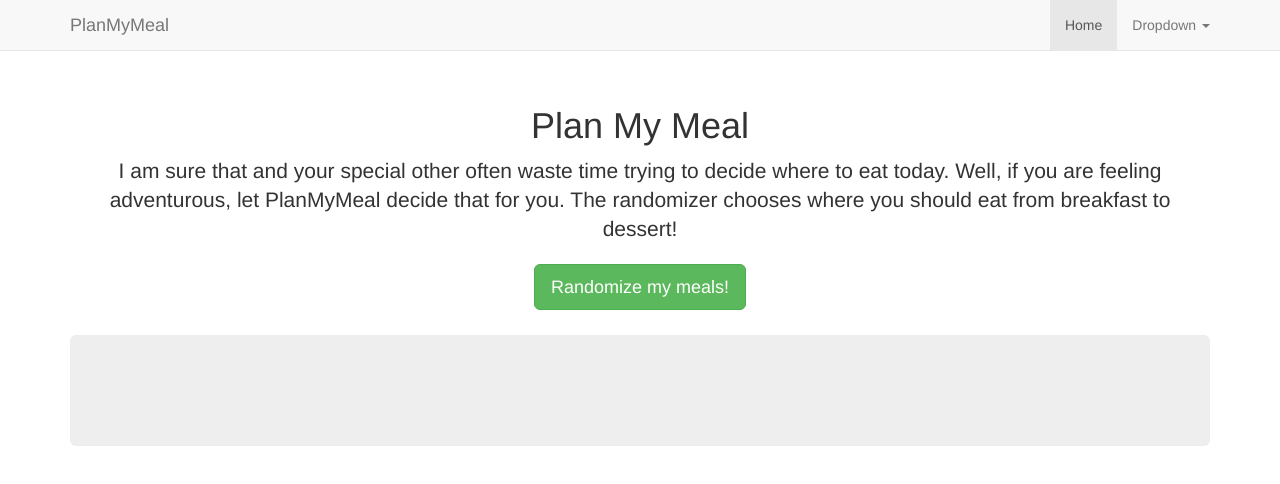
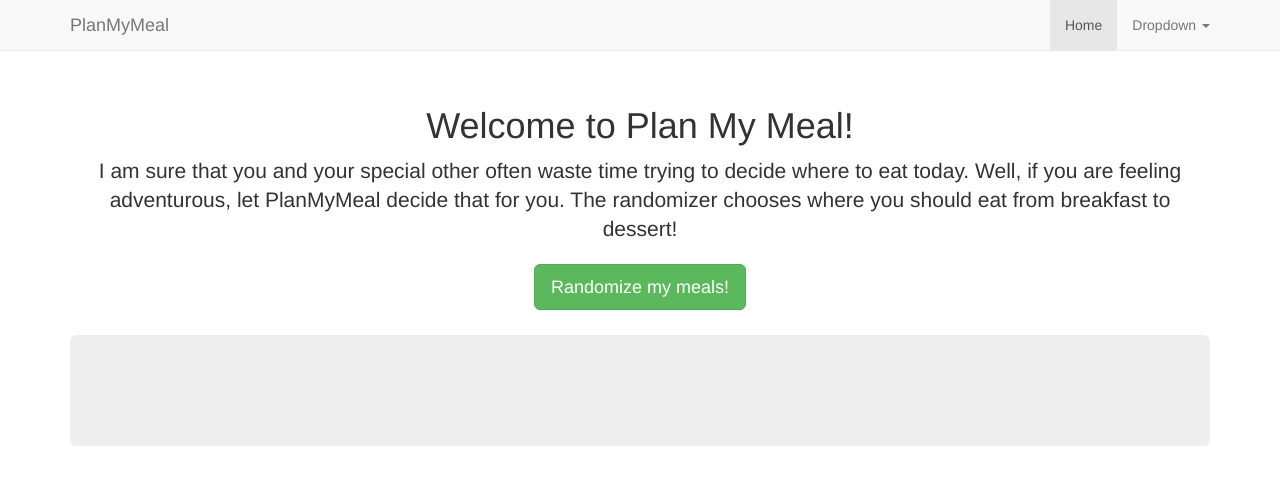
Before and after one commit to neostoic/PlanMyMeal, a website with bundled scripts: page client/index.html in a window 1280 px wide. Built offline with nearby package versions, Linux system fonts and the light colour scheme; files whose address does not match are found by name.

Commit message:
last commit of the night everything works fine

```diff
--- a/client/index.html
+++ b/client/index.html
@@ -43,8 +43,8 @@
         <div class="container">
         <!-- intro + button -->
         <div class="panel-body text-center">
-            <h1>Plan My Meal</h1>
-            <p class="lead">I am sure that and your special other often waste time trying to decide where to eat today. Well, if you are feeling adventurous, let PlanMyMeal decide that for you. The randomizer chooses where you should eat from breakfast to dessert!</p>
+            <h1>Welcome to Plan My Meal!</h1>
+            <p class="lead">I am sure that you and your special other often waste time trying to decide where to eat today. Well, if you are feeling adventurous, let PlanMyMeal decide that for you. The randomizer chooses where you should eat from breakfast to dessert!</p>
             <p><a class="btn btn-lg btn-success" role="button" onClick="refreshPage()">Randomize my meals!</a></p>
         </div>
 
```
